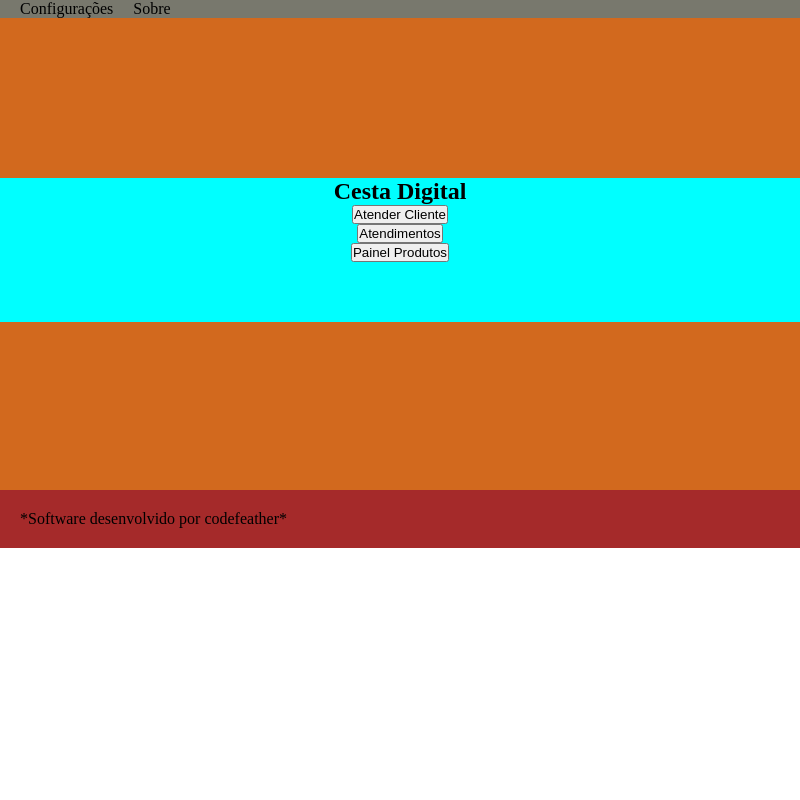
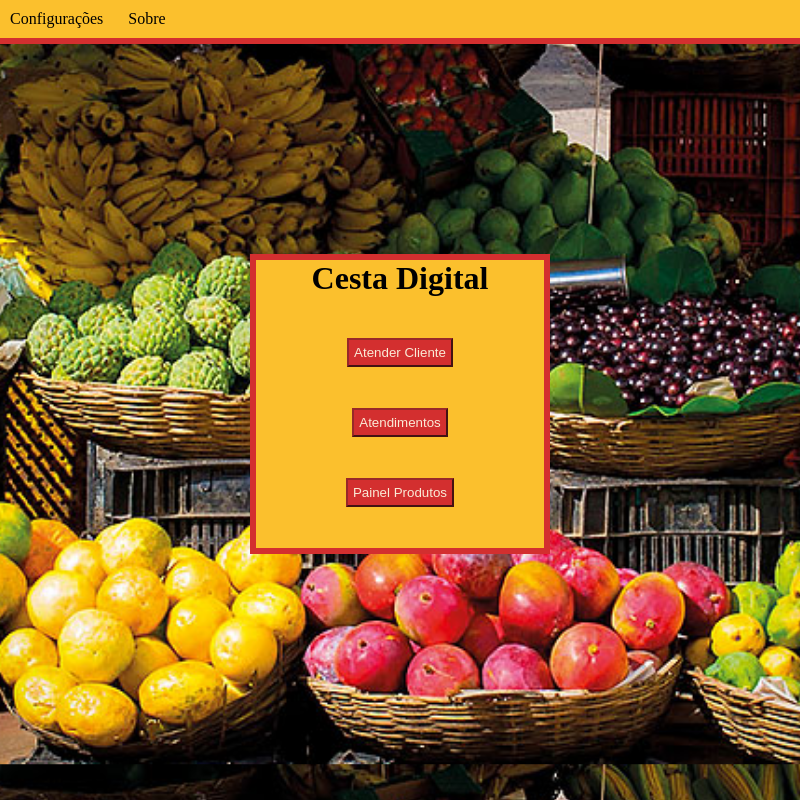
Before and after one commit to Wallac3R1be1ro/Software-CestaDigital, an Electron app: page src/views/index.html in a window 800 px wide. Drawn offline with Linux system fonts and the light colour scheme.

Commit message:
Atualização de layout

```diff
--- a/src/public/css/style.css
+++ b/src/public/css/style.css
@@ -8,11 +8,22 @@ html{
 }
 body , html {
 	overflow-x: hidden;
+    background-image: url('../img/fundo.jpg');
+    background-size: cover; /* Ajusta a imagem para cobrir a área */
+    background-position: center; /* Centraliza a imagem */
+}
+button{
+    padding: 5px 5px 5px 5px;
+    background-color: #D32F2F;
+    color: antiquewhite;
+    border-color: #982929;
 }
 header{
-    background-color: rgb(120, 120, 109);
+    background-color: #FBC02D;
+    border-style: solid;
+    border-width: 0px 0px 6px 0px;
+    border-color: #D32F2F;
     display: flex;
-	width: 100%;
 	justify-content: space-between;
 }
 header, #topics{
@@ -21,22 +32,25 @@ header, #topics{
     list-style-type: none;
 }
 #topics, li {
-	margin: 0 10px;
+	margin: 5px 20px 5px 5px;
 }
-main{
-    background-color: chocolate;
-    padding-top: 100px;
-    padding-bottom: 168px;
+
+#container{
+    display: flex;
+    justify-content: center; /* Centraliza horizontalmente */
+    align-items: center;     /* Centraliza verticalmente */
+    height: 90vh;
+    text-align: center;
+
 }
-section{
-    background-color: aqua;
-    justify-content: center;
-    align-items: center;
-    text-align: center;
-    padding-bottom: 60px;
-    margin-top: 60px;
+#box{
+    width: 300px;
+    height: 300px;
+    background-color: #FBC02D;
+    border-style: solid;
+    border-width: 6px;
+    border-color: #D32F2F;
 }
-footer{
-    background-color: brown;
-    padding: 20px;
+#box{
+    display: grid;
 }
--- a/src/views/index.html
+++ b/src/views/index.html
@@ -21,16 +21,13 @@
             <li>Sobre</li>
         </ul>
     </header>
-    <main>
-        <section>
+    <div id="container">
+        <div id="box">
             <h1>Cesta Digital</h1>
-            <a href="../views/atender-cliente.html"><button>Atender Cliente</button></a><br>
-            <a href="#"><button>Atendimentos</button></a><br>
-            <a href="#"><button>Painel Produtos</button></a><br>
-        </section>
-    </main>
-    <footer>
-        <p>*Software desenvolvido por codefeather*</p>
-    </footer>
+            <a href="../views/atender-cliente.html"><button>Atender Cliente</button></a>
+            <a href="#"><button>Atendimentos</button></a>
+            <a href="#"><button>Painel Produtos</button></a>
+        </div>
+    </div>
 </body>
 </html>
```
Also changed, not shown: src/public/img/fundo.jpg (added).
